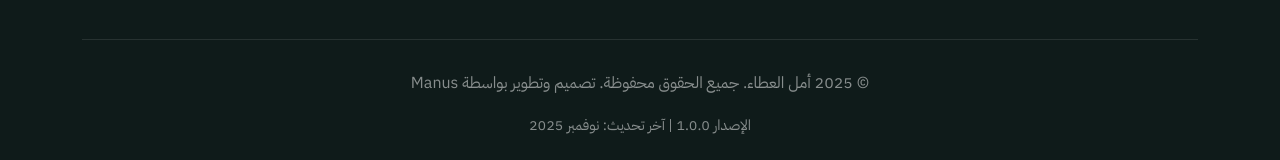
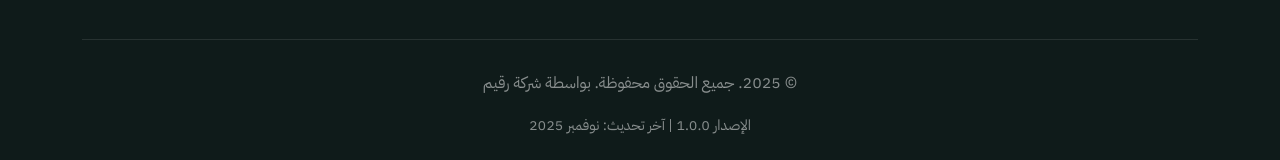
Before and after one commit to hasndev/amal-alata, a plain HTML site: page index.html in a window 1280 px wide. Shown: the part 2904-3064 px from the top of the page. Drawn offline with nearby package versions, Linux system fonts and the light colour scheme.

Commit message:
Update footer copyright information and link

```diff
--- a/index.html
+++ b/index.html
@@ -337,7 +337,8 @@
                 </div>
             </div>
             <div class="footer-bottom">
-                <p>© 2025 أمل العطاء. جميع الحقوق محفوظة. تصميم وتطوير بواسطة Manus</p>
+                <p><span data-i18n="footer.copyright">© 2025. جميع الحقوق محفوظة. بواسطة شركة <a
+                        href="https://raqeem-iq.com/">رقيم</a></span></p>
                 <p class="footer-version">الإصدار 1.0.0 | آخر تحديث: نوفمبر 2025</p>
             </div>
         </div>
```
